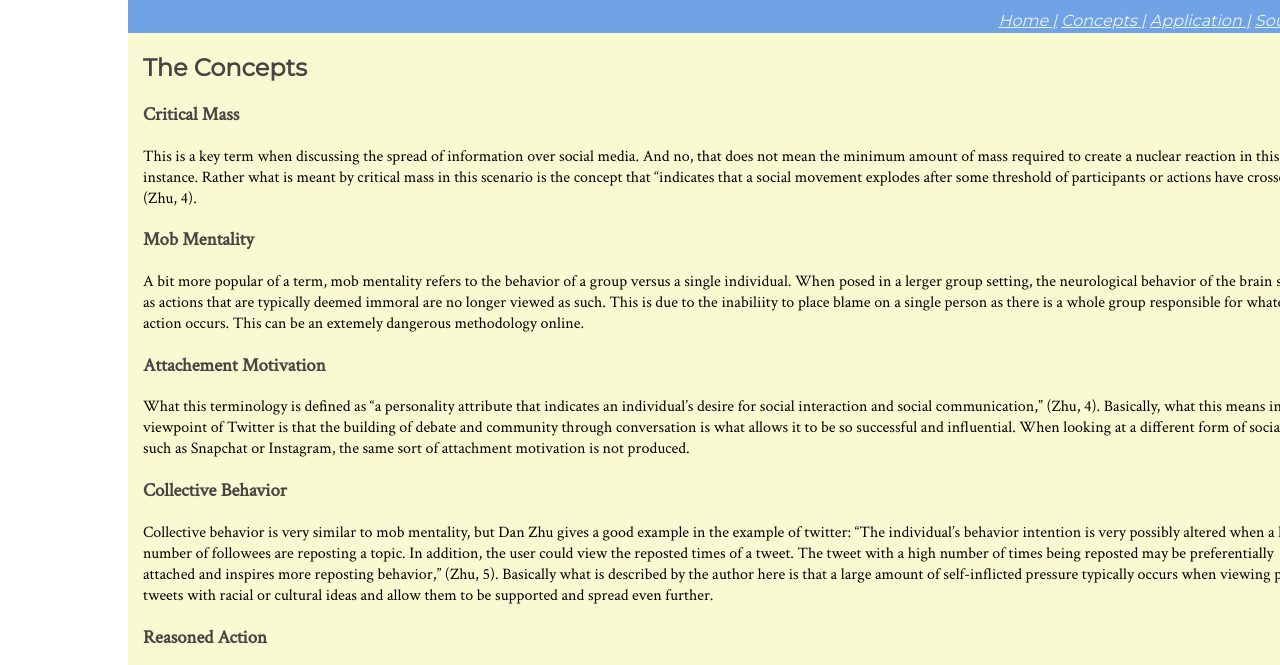
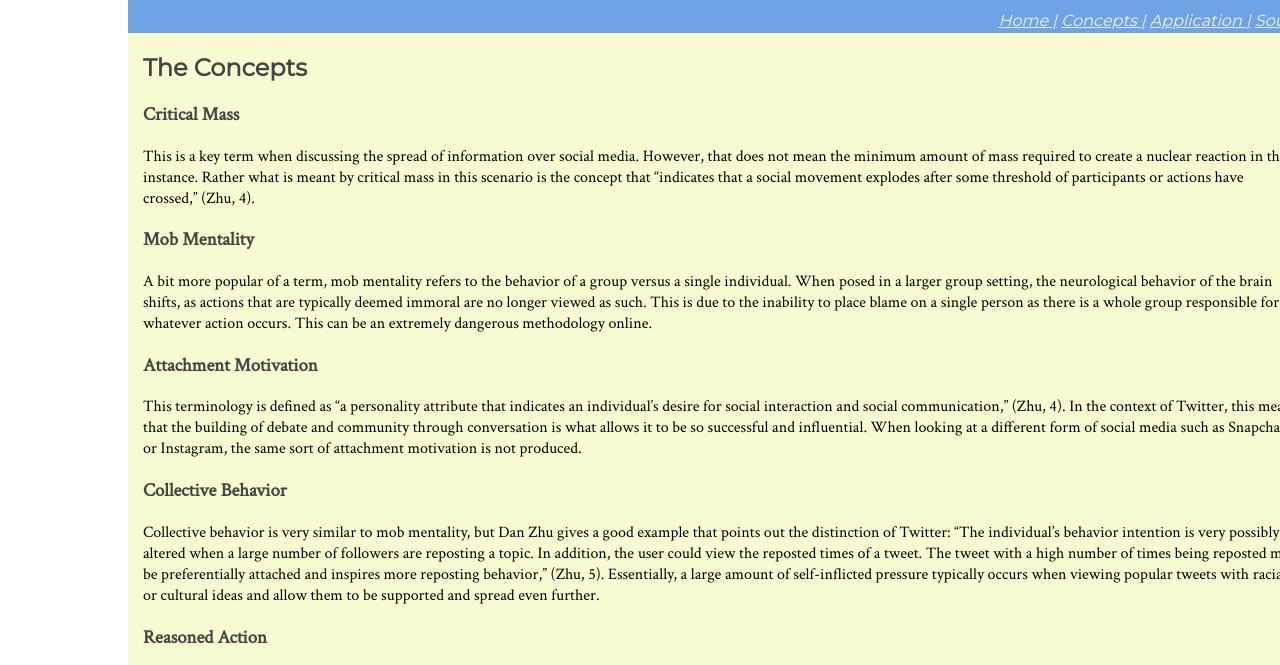
Before and after one commit to JohnS-RIT/igme110, a plain HTML site: page more/content1.html in a window 1280 px wide. Shown: the part 117-782 px from the top of the page. Drawn offline with Linux system fonts and the light colour scheme.

Commit message:
Commit of grammar and slight padding fixes

```diff
--- a/more/content1.html
+++ b/more/content1.html
@@ -30,14 +30,14 @@
             <section class="full-size"><h2 style="color:rgb(73, 67, 67)">The Concepts</h2>
             <h3>Critical Mass</h3>
             <p>
-                    This is a key term when discussing the spread of information over social media. And no, that does not mean the minimum amount of mass required to create a nuclear reaction in this instance. Rather what is meant by critical mass in this scenario is the concept that “indicates that a social movement explodes after some threshold of participants or actions have crossed,” (Zhu, 4).
+                    This is a key term when discussing the spread of information over social media. However, that does not mean the minimum amount of mass required to create a nuclear reaction in this instance. Rather what is meant by critical mass in this scenario is the concept that “indicates that a social movement explodes after some threshold of participants or actions have crossed,” (Zhu, 4).
             </p>
             <h3>Mob Mentality</h3>
-            <p> A bit more popular of a term, mob mentality refers to the behavior of a group versus a single individual. When posed in a lerger group setting, the neurological behavior of the brain shifts, as actions that are typically deemed immoral are no longer viewed as such. This is due to the inabiliity to place blame on a single person as there is a whole group responsible for whatever action occurs. This can be an extemely dangerous methodology online.</p>
-            <h3>Attachement Motivation</h3>
-            <p>What this terminology is defined as “a personality attribute that indicates an individual’s desire for social interaction and social communication,” (Zhu, 4). Basically, what this means in the viewpoint of Twitter is that the building of debate and community through conversation is what allows it to be so successful and influential. When looking at a different form of social media such as Snapchat or Instagram, the same sort of attachment motivation is not produced. </p>
+            <p> A bit more popular of a term, mob mentality refers to the behavior of a group versus a single individual. When posed in a larger group setting, the neurological behavior of the brain shifts, as actions that are typically deemed immoral are no longer viewed as such. This is due to the inability to place blame on a single person as there is a whole group responsible for whatever action occurs. This can be an extremely dangerous methodology online.</p>
+            <h3>Attachment Motivation</h3>
+            <p>This terminology is defined as “a personality attribute that indicates an individual’s desire for social interaction and social communication,” (Zhu, 4). In the context of Twitter, this means that the building of debate and community through conversation is what allows it to be so successful and influential. When looking at a different form of social media such as Snapchat or Instagram, the same sort of attachment motivation is not produced. </p>
             <h3>Collective Behavior</h3>
-            <p>Collective behavior is very similar to mob mentality, but Dan Zhu gives a good example in the example of twitter: “The individual’s behavior intention is very possibly altered when a large number of followees are reposting a topic. In addition, the user could view the reposted times of a tweet. The tweet with a high number of times being reposted may be preferentially attached and inspires more reposting behavior,” (Zhu, 5). Basically what is described by the author here is that a large amount of self-inflicted pressure typically occurs when viewing popular tweets with racial or cultural ideas and allow them to be supported and spread even further.</p>
+            <p>Collective behavior is very similar to mob mentality, but Dan Zhu gives a good example that points out the distinction of Twitter: “The individual’s behavior intention is very possibly altered when a large number of followers are reposting a topic. In addition, the user could view the reposted times of a tweet. The tweet with a high number of times being reposted may be preferentially attached and inspires more reposting behavior,” (Zhu, 5). Essentially, a large amount of self-inflicted pressure typically occurs when viewing popular tweets with racial or cultural ideas and allow them to be supported and spread even further.</p>
             <h3>Reasoned Action</h3>
             <p>What this theory states is that “the model assumes that most behaviors of social relevance (including health behaviors) are under volitional control, and that a person's intention to perform a behavior is both the immediate determinant and the single best predictor of that behavior,” (Sutton, 1). In layman's terms, the way social media affects people is relatively predictable now, so it makes the measurement of influence from social media possible. </p>
             <h3>Forced Response</h3>
--- a/style.css
+++ b/style.css
@@ -119,7 +119,7 @@ li{
 
 .full-size {
     padding-left: 15px;
-    padding-right: 0px;
+    padding-right: 30px;
     font-family: 'Crimson Text', serif;
     grid-row: 3 / 4;
     background-color: lightgoldenrodyellow;
```
Also changed, not shown: more/content2.html (+4 -4 lines), more/sources.html (+1 -1 lines).
